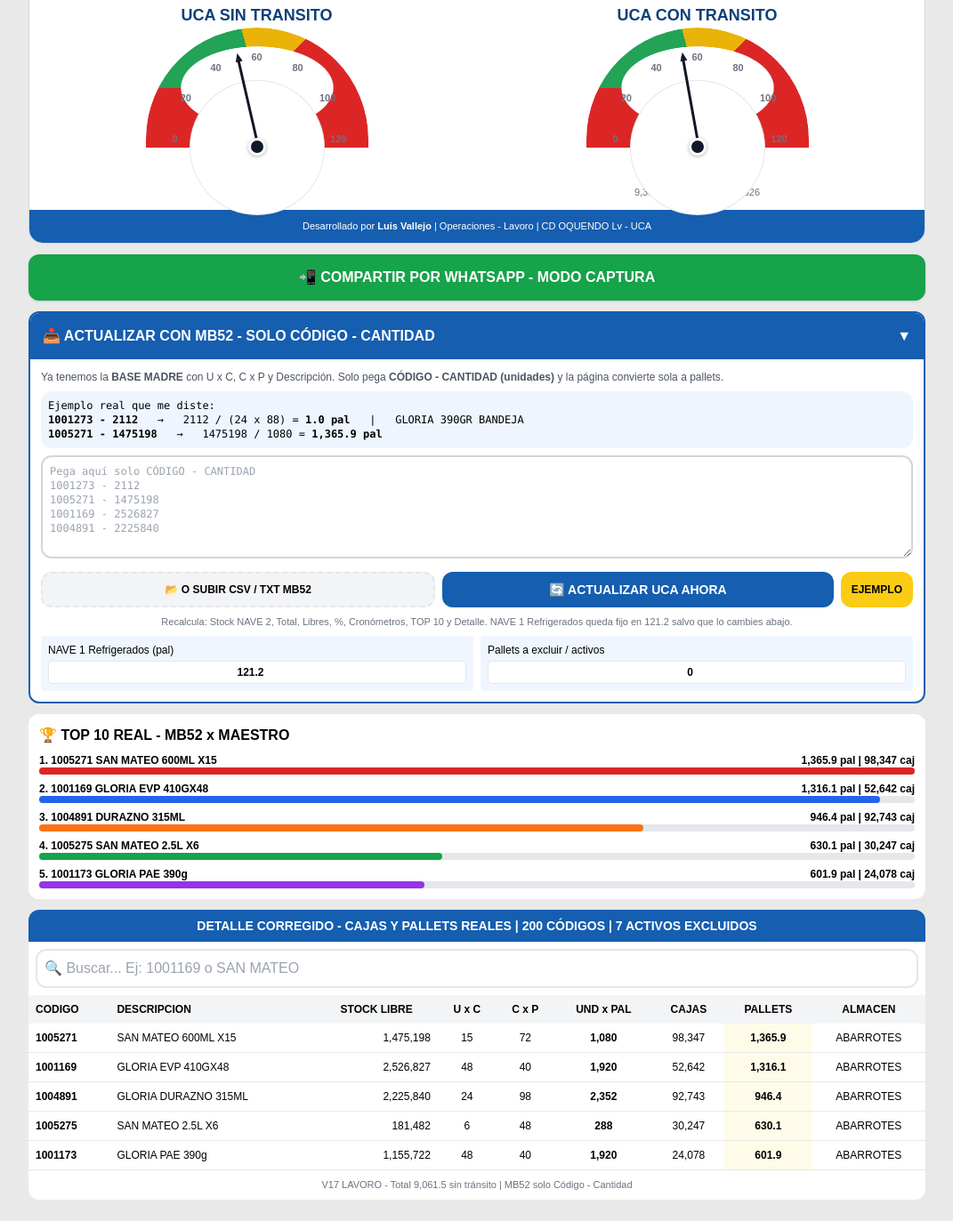
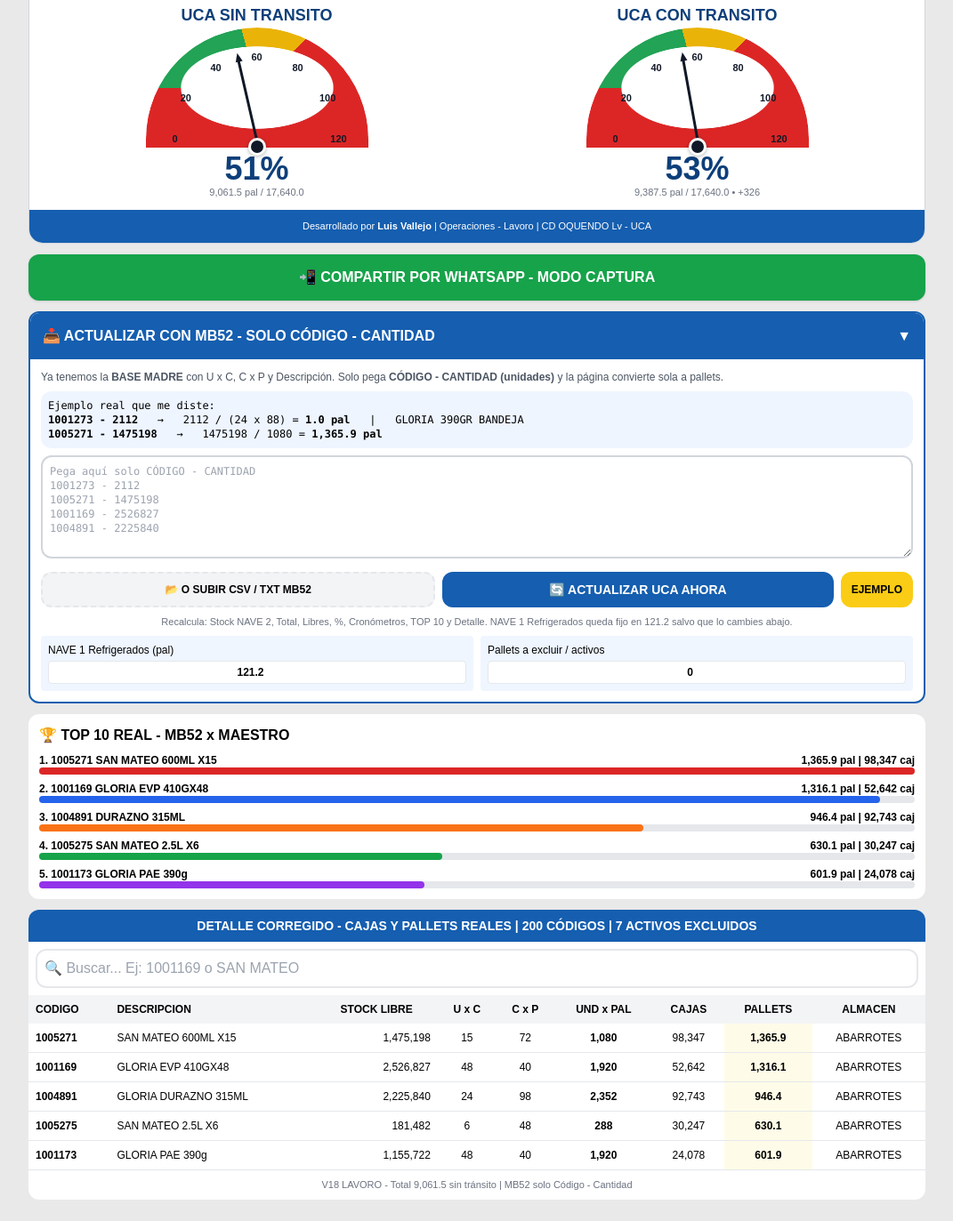
Before and after one commit to Ghostheo/CD_OQUENDO_Lv, a plain HTML site: page index.html in a window 1280 px wide. Shown: the part 451-1824 px from the top of the page at 89% size, without its empty margins (104-1175 px from the left). Drawn offline with nearby package versions, Linux system fonts and the light colour scheme.

Commit message:
Update index.html

```diff
--- a/index.html
+++ b/index.html
@@ -18,15 +18,14 @@ body.captura #btnSalir{display:flex!important}
 #btnSalir span{font-size:8px;font-weight:900;margin-top:1px}
 .bg-lavoro{background:#155EB0}
 .bg-lavoro-dark{background:#0e3f7a}
-/* CRONOMETRO V17 - NUMEROS YA NO SE CORTAN */
+/* CRONOMETRO V18 - SIN CIRCULO BLANCO, SOLO AGUJA */
 .gauge-box{width:250px;margin:0 auto;text-align:center;position:relative}
 .gauge{position:relative;width:250px;height:135px;overflow:visible;margin:0 auto}
 .gauge-arc{position:absolute;inset:0;border-radius:250px 250px 0 0;background:conic-gradient(from 270deg,#22a355 0deg 75deg,#eab308 75deg 135deg,#dc2626 135deg 180deg);-webkit-mask:radial-gradient(closest-side,transparent 68%,#000 69%);mask:radial-gradient(closest-side,transparent 68%,#000 69%)}
-.gauge-inner{position:absolute;left:50%;top:100%;transform:translate(-50%,-50%);width:150px;height:150px;background:white;border-radius:50%;box-shadow:0 0 0 1px #e5e7eb}
 .gauge-needle{position:absolute;left:50%;bottom:0;width:3px;height:105px;background:#111827;transform-origin:bottom center;border-radius:99px;transition:transform .8s cubic-bezier(.34,1.3,.5,1);z-index:5}
 .gauge-needle:after{content:'';position:absolute;top:-4px;left:50%;transform:translateX(-50%);width:0;height:0;border-left:4px solid transparent;border-right:4px solid transparent;border-bottom:10px solid #111827}
 .gauge-dot{position:absolute;left:50%;bottom:-9px;transform:translateX(-50%);width:20px;height:20px;background:#111827;border-radius:50%;border:3px solid white;box-shadow:0 1px 4px rgba(0,0,0,.3);z-index:6}
-.gauge-tick{position:absolute;font-size:11px;font-weight:700;color:#6b7280;transform:translate(-50%,-50%);z-index:4}
+.gauge-tick{position:absolute;font-size:11px;font-weight:900;color:#111827;transform:translate(-50%,-50%);z-index:4}
 .gauge-pct{font-size:36px;font-weight:900;color:#0e3f7a;line-height:1;margin-top:6px}
 </style></head>
 <body class="pb-6">
@@ -68,8 +67,8 @@ body.captura #btnSalir{display:flex!important}
 <div>TOTAL GENERAL con transito: <span id="conTransTxt">9,387.5</span> | <span id="conTransPct">53.2%</span> | Libres: <span id="libConTrans">8,252.5</span></div>
 </div>
 <div class="bg-white grid grid-cols-2 gap-2 p-3 border-t">
-<div class="gauge-box"><p class="font-black text-[#0e3f7a] text-base md:text-lg">UCA SIN TRANSITO</p><div class="gauge" id="gauge1"><div class="gauge-arc"></div><div class="gauge-inner"></div><div class="gauge-needle" id="aguja1"></div><div class="gauge-dot"></div></div><div class="gauge-pct" id="g1Big">51%</div><div class="text-[11px] text-gray-500" id="g1Sub">9,061.5 pal / 17,640</div></div>
-<div class="gauge-box"><p class="font-black text-[#0e3f7a] text-base md:text-lg">UCA CON TRANSITO</p><div class="gauge" id="gauge2"><div class="gauge-arc"></div><div class="gauge-inner"></div><div class="gauge-needle" id="aguja2"></div><div class="gauge-dot"></div></div><div class="gauge-pct" id="g2Big">53%</div><div class="text-[11px] text-gray-500" id="g2Sub">9,387.5 pal / 17,640 • +326</div></div>
+<div class="gauge-box"><p class="font-black text-[#0e3f7a] text-base md:text-lg">UCA SIN TRANSITO</p><div class="gauge" id="gauge1"><div class="gauge-arc"></div><div class="gauge-needle" id="aguja1"></div><div class="gauge-dot"></div></div><div class="gauge-pct" id="g1Big">51%</div><div class="text-[11px] text-gray-500" id="g1Sub">9,061.5 pal / 17,640</div></div>
+<div class="gauge-box"><p class="font-black text-[#0e3f7a] text-base md:text-lg">UCA CON TRANSITO</p><div class="gauge" id="gauge2"><div class="gauge-arc"></div><div class="gauge-needle" id="aguja2"></div><div class="gauge-dot"></div></div><div class="gauge-pct" id="g2Big">53%</div><div class="text-[11px] text-gray-500" id="g2Sub">9,387.5 pal / 17,640 • +326</div></div>
 </div>
 <div class="bg-lavoro text-white text-center py-2.5 px-3"><p class="text-[11px]">Desarrollado por <b>Luis Vallejo</b> | Operaciones - Lavoro | CD OQUENDO Lv - UCA</p></div>
 </div>
@@ -117,14 +116,13 @@ body.captura #btnSalir{display:flex!important}
 <tr class="border-b"><td class="p-2 font-bold">1005275</td><td class="p-2">SAN MATEO 2.5L X6</td><td class="p-2 text-right">181,482</td><td class="p-2 text-center">6</td><td class="p-2 text-center">48</td><td class="p-2 text-center font-bold">288</td><td class="p-2 text-center">30,247</td><td class="p-2 text-center font-bold bg-yellow-50">630.1</td><td class="p-2 text-center">ABARROTES</td></tr>
 <tr class="border-b"><td class="p-2 font-bold">1001173</td><td class="p-2">GLORIA PAE 390g</td><td class="p-2 text-right">1,155,722</td><td class="p-2 text-center">48</td><td class="p-2 text-center">40</td><td class="p-2 text-center font-bold">1,920</td><td class="p-2 text-center">24,078</td><td class="p-2 text-center font-bold bg-yellow-50">601.9</td><td class="p-2 text-center">ABARROTES</td></tr>
 </tbody></table></div>
-<p class="text-center text-[11px] text-gray-500 py-2">V17 LAVORO - Total <span id="footTotal">9,061.5</span> sin tránsito | MB52 solo Código - Cantidad</p>
+<p class="text-center text-[11px] text-gray-500 py-2">V18 LAVORO - Total <span id="footTotal">9,061.5</span> sin tránsito | MB52 solo Código - Cantidad</p>
 </div>
 </div>
 </div>
 
 <script>
 // ===== BASE MADRE - YA TIENE U x C, C x P, DESCRIPCION =====
-// CODIGO : [DESCRIPCION, U x C, C x P, ALMACEN]
 var MAESTRO={
 "1005271":["SAN MATEO 600ML X15",15,72,"ABARROTES"],
 "1001169":["GLORIA EVP 410GX48",48,40,"ABARROTES"],
@@ -144,7 +142,6 @@ var MAESTRO={
 "1001223":["GLORIA NIÑOS 170GR",48,80,"ABARROTES"],
 "1001135":["GLORIA 170GRX48",48,80,"ABARROTES"]
 };
-// Si mañana agregas un código nuevo a la BASE MADRE, solo agrega una línea aquí: "CODIGO":["DESCRIPCION",UxC,CxP,"ABARROTES"],
 var STOCK1=121.2, STOCK2=8940.3, STOCKT=9061.5;
 function fmt(n){return n.toLocaleString('en-US',{minimumFractionDigits:1,maximumFractionDigits:1});}
 function reloj(){var d=new Date();var dd=String(d.getDate()).padStart(2,'0'),mm=String(d.getMonth()+1).padStart(2,'0'),yy=d.getFullYear();var hh=String(d.getHours()).padStart(2,'0'),mi=String(d.getMinutes()).padStart(2,'0'),ss=String(d.getSeconds()).padStart(2,'0');document.getElementById('fechaReal').textContent=dd+'/'+mm+'/'+yy;document.getElementById('horaReal').textContent=hh+':'+mi+':'+ss;}
@@ -152,7 +149,7 @@ function dibujarTicks(gaugeId){
 var g=document.getElementById(gaugeId);if(!g||g.dataset.done)return;g.dataset.done='1';
 [0,20,40,60,80,100,120].forEach(function(v){
 var ang=(180 - v/120*180)*Math.PI/180;
-var cx=125, cy=125, r=92; // más adentro para que 0 y 120 no se corten
+var cx=125, cy=125, r=92;
 var x=cx + r*Math.cos(ang), y=cy - r*Math.sin(ang);
 var s=document.createElement('div');s.className='gauge-tick';s.textContent=v;s.style.left=x+'px';s.style.top=y+'px';g.appendChild(s);
 });
@@ -191,7 +188,6 @@ if(!txt){document.getElementById('msgMB52').textContent='⚠️ Pega primero tu
 var lineas=txt.split(/\n/);var totalPal=0, rows=[], count=0, faltantes=[];
 lineas.forEach(function(l){
 if(!l.trim())return;
-// Acepta: 1001273 - 2112  |  1001273|2112  |  1001273;2112  |  1001273 2112  |  1001273,2112
 var partes=l.split(/[-|;,\t ]+/).filter(function(x){return x.trim()!==''});
 if(partes.length<2)return;
 var cod=partes[0].trim(), qty=parseFloat(partes[1].replace(/\./g,'').replace(/,/g,''));
```
